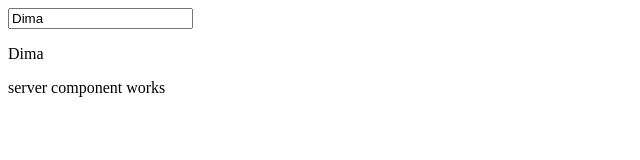
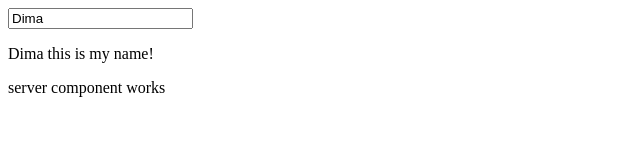
Before and after one commit to dimakrepak/angular-learn, an Angular app: page / in a window 1280 px wide. Shown: the top 160 px of the page, without its empty margins (0-640 px from the left). Built offline with nearby package versions, Linux system fonts and the light colour scheme.

Commit message:
Check Branch

```diff
--- a/src/app/app.component.html
+++ b/src/app/app.component.html
@@ -1,3 +1,3 @@
 <input type="text" [(ngModel)]="name" />
-<p>{{ name }}</p>
+<p>{{ name }} this is my name!</p>
 <app-server></app-server>
```
